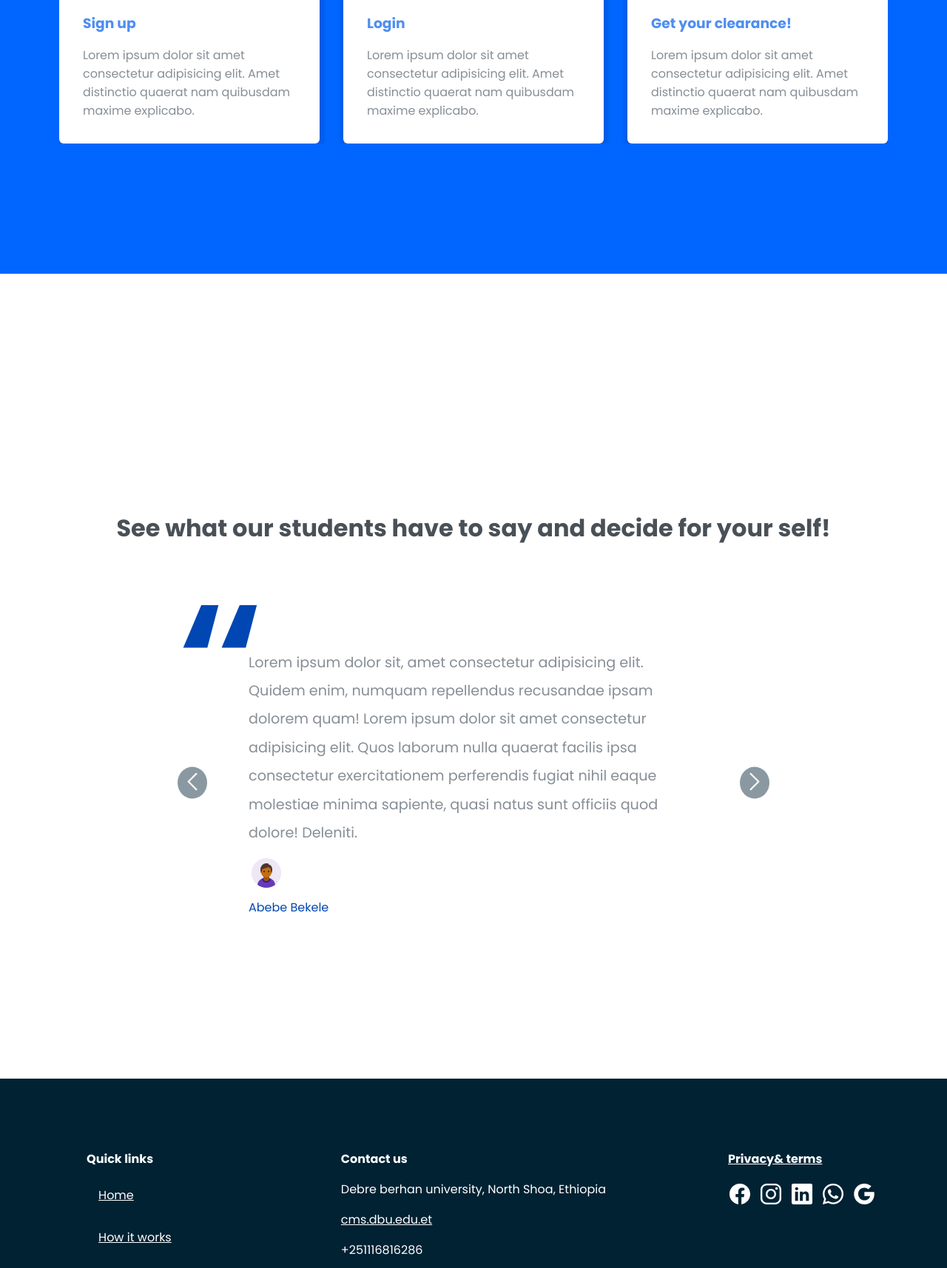
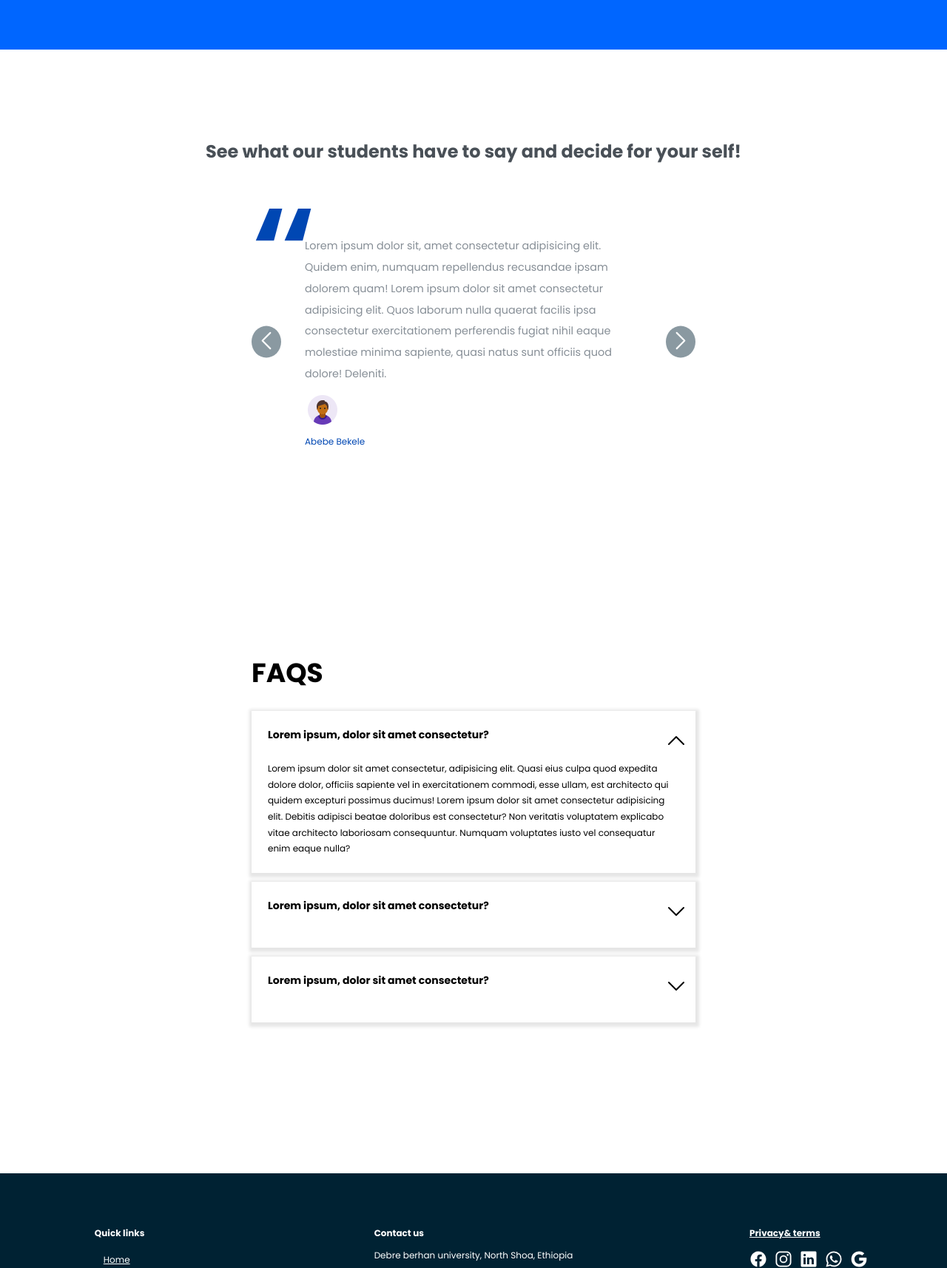
Before and after one commit to abel3ri/CMS, a PHP site: page /pages/index.html in a window 1280 px wide. Shown: the part 1626-3340 px from the top of the page at 74% size. Run offline with PHP 8.4, Linux system fonts and the light colour scheme.

Commit message:
Add faq section and other minor improvements

```diff
--- a/pages/index.html
+++ b/pages/index.html
@@ -15,6 +15,7 @@
           <a href="#header-section" class="nav-link">Home</a>
           <a href="#how-section" class="nav-link">How it works</a>
           <a href="#testimonial-section" class="nav-link">Testimonials</a>
+          <a href="#faqs-section" class="nav-link">FAQs</a>
         </div>
         <a href="#" class="btn get-started">Get started</a>
       </nav>
@@ -197,6 +198,105 @@
         </button>
       </div>
     </section>
+    <!-- End of testimonials section -->
+
+    <section class="section faqs" id="faqs-section">
+      <h1>FAQS</h1>
+      <div class="faq-container" data-item="1">
+        <h3 data-item="1" class="faq-q">
+          Lorem ipsum, dolor sit amet consectetur?
+        </h3>
+        <div class="content" data-item="1">
+          <p data-item="1">
+            Lorem ipsum dolor sit amet consectetur, adipisicing elit. Quasi eius
+            culpa quod expedita dolore dolor, officiis sapiente vel in
+            exercitationem commodi, esse ullam, est architecto qui quidem
+            excepturi possimus ducimus! Lorem ipsum dolor sit amet consectetur
+            adipisicing elit. Debitis adipisci beatae doloribus est consectetur?
+            Non veritatis voluptatem explicabo vitae architecto laboriosam
+            consequuntur. Numquam voluptates iusto vel consequatur enim eaque
+            nulla?
+          </p>
+        </div>
+        <svg
+          xmlns="http://www.w3.org/2000/svg"
+          fill="none"
+          viewBox="0 0 24 24"
+          stroke-width="1.5"
+          stroke="currentColor"
+          class="faq-btn-icon rotate"
+          data-item="1"
+        >
+          <path
+            stroke-linecap="round"
+            stroke-linejoin="round"
+            d="M19.5 8.25l-7.5 7.5-7.5-7.5"
+          />
+        </svg>
+      </div>
+      <div class="faq-container" data-item="2">
+        <h3 data-item="2" class="faq-q">
+          Lorem ipsum, dolor sit amet consectetur?
+        </h3>
+        <div class="content hidden" data-item="2">
+          <p class="faq-text" data-item="2">
+            Lorem ipsum dolor sit amet consectetur, adipisicing elit. Quasi eius
+            culpa quod expedita dolore dolor, officiis sapiente vel in
+            exercitationem commodi, esse ullam, est architecto qui quidem
+            excepturi possimus ducimus! Lorem, ipsum dolor sit amet consectetur
+            adipisicing elit. Ratione odio perspiciatis saepe architecto nulla
+            fugiat quam facere voluptates veniam quo, molestiae quis velit
+            officia! Aliquam recusandae quisquam incidunt voluptatum quas!
+          </p>
+        </div>
+        <svg
+          xmlns="http://www.w3.org/2000/svg"
+          fill="none"
+          viewBox="0 0 24 24"
+          stroke-width="1.5"
+          stroke="currentColor"
+          class="faq-btn-icon"
+          data-item="2"
+        >
+          <path
+            stroke-linecap="round"
+            stroke-linejoin="round"
+            d="M19.5 8.25l-7.5 7.5-7.5-7.5"
+          />
+        </svg>
+      </div>
+      <div class="faq-container" data-item="3">
+        <h3 data-item="3" class="faq-q">
+          Lorem ipsum, dolor sit amet consectetur?
+        </h3>
+        <div class="content hidden" data-item="3">
+          <p class="faq-text" data-item="3">
+            Lorem ipsum dolor sit amet consectetur, adipisicing elit. Quasi eius
+            culpa quod expedita dolore dolor, officiis sapiente vel in
+            exercitationem commodi, esse ullam, est architecto qui quidem
+            excepturi possimus ducimus! Lorem ipsum dolor, sit amet consectetur
+            adipisicing elit. Ex, eum! Fugit sequi mollitia cumque dicta. Ut
+            dolores earum veritatis quod magnam autem, ab odio aliquam eum illo
+            nam deserunt optio!
+          </p>
+        </div>
+        <svg
+          xmlns="http://www.w3.org/2000/svg"
+          fill="none"
+          viewBox="0 0 24 24"
+          stroke-width="1.5"
+          stroke="currentColor"
+          class="faq-btn-icon"
+          data-item="3"
+        >
+          <path
+            stroke-linecap="round"
+            stroke-linejoin="round"
+            d="M19.5 8.25l-7.5 7.5-7.5-7.5"
+          />
+        </svg>
+      </div>
+    </section>
     <footer id="footer-section" class="section footer">
       <div class="footer-container">
         <div class="quick-links">
@@ -231,6 +331,7 @@
     <button class="back-to-top">
       <ion-icon name="chevron-up-outline"></ion-icon>
     </button>
+
     <script
       type="module"
       src="https://unpkg.com/ionicons@7.1.0/dist/ionicons/ionicons.esm.js"
--- a/scripts/formValidator.js
+++ b/scripts/formValidator.js
@@ -99,7 +99,7 @@ function hideTopUp() {
   const closeBtn = document.querySelector(".close");
   const errorTopUp = document.querySelector(".error-pop-up");
   if (errorTopUp.getAttribute("data-show")) {
-    console.log(errorTopUp.getAttribute("data-show"));
+    // console.log(errorTopUp.getAttribute("data-show"));
     errorTopUp.classList.add("show");
     closeBtn.classList.add("show");
 
--- a/scripts/script.js
+++ b/scripts/script.js
@@ -162,7 +162,7 @@ function backToTop() {
       }
     },
     {
-      rootMargin: "-400px",
+      rootMargin: "-100px",
     }
   );
 
@@ -176,3 +176,19 @@ function backToTop() {
   });
 }
 backToTop();
+
+function faq() {
+  const faqs = document.querySelector(".faqs");
+  const faqcontainers = document.querySelectorAll(".faq-conatiner");
+  faqs.addEventListener("click", (e) => {
+    const content = document.querySelector(
+      `.content[data-item='${e.target.getAttribute("data-item")}']`
+    );
+    const icon = document.querySelector(
+      `.faq-btn-icon[data-item='${e.target.getAttribute("data-item")}']`
+    );
+    content.classList.toggle("hidden");
+    icon.classList.toggle("rotate");
+  });
+}
+faq();
--- a/styles/style.css
+++ b/styles/style.css
@@ -13,6 +13,7 @@
 }
 html {
   font-family: "Poppins", sans-serif;
+  font-size: 12px;
 }
 
 /* Header section */
@@ -55,6 +56,7 @@ html {
   color: #fff;
   text-decoration: none;
   font-size: 1.6rem;
+  font-weight: 600;
 }
 .btn:link,
 .btn:visited {
@@ -93,12 +95,12 @@ html {
   align-items: center;
   gap: 2rem;
   color: #f1ccdb;
-  max-width: 50rem;
+  max-width: 60rem;
   height: 100vh;
   margin: 0 auto;
 }
 .heading-text {
-  font-size: 4rem;
+  font-size: 5rem;
   text-align: center;
 }
 .heading-text span {
@@ -204,10 +206,9 @@ html {
 
 /* Testimonials section */
 .testimonial-section {
-  margin: 10rem auto;
-  padding-top: 10rem;
+  padding: 10rem 0 10rem 0;
   max-width: 70rem;
-  margin: o auto;
+  margin: 0 auto;
 }
 .testimonial-header {
   font-size: clamp(1rem, 4vw, 2rem);
@@ -296,6 +297,55 @@ html {
 /* End of testimonials section */
 /* ! ************************* */
 
+/* FAQs section */
+
+.faqs {
+  max-width: 50rem;
+  margin: 0 auto;
+  padding: 10rem 0;
+}
+.faqs h1 {
+  font-size: 3rem;
+  margin-bottom: 2rem;
+}
+.faq-container {
+  z-index: 100;
+  cursor: pointer;
+  position: relative;
+  padding: 10px;
+  margin-bottom: 1rem;
+  box-shadow: 1px 2px 4px 4px rgba(0, 0, 0, 0.1);
+  transition: all 0.5s;
+}
+.faq-q {
+  padding: 1rem;
+}
+.faq-btn-icon {
+  position: absolute;
+  top: 24px;
+  right: 10px;
+  width: 32px;
+
+  transition: all 0.5s;
+}
+.content {
+  padding: 1rem;
+  transition: all 0.5s;
+}
+.content p {
+  pointer-events: none;
+  line-height: 1.8;
+}
+.hidden {
+  height: 0;
+  overflow: hidden;
+}
+.rotate {
+  rotate: -180deg;
+}
+
+/*! ******************* */
+
 /* FOOTER SECTION */
 .footer {
   /* background: center/cover no-repeat url("./Images/footer-background.svg"); */
@@ -351,7 +401,7 @@ html {
 .section-hidden {
   opacity: 0;
   pointer-events: none;
-  transform: translateY(-10rem);
+  transform: translateY(-12em);
 }
 .back-to-top {
   cursor: pointer;
```
Also changed, not shown: pages/get_started.html (added, +20 -0 lines), styles/form_style.css (+32 -8 lines), styles/get_started.css (added, +46 -0 lines).
